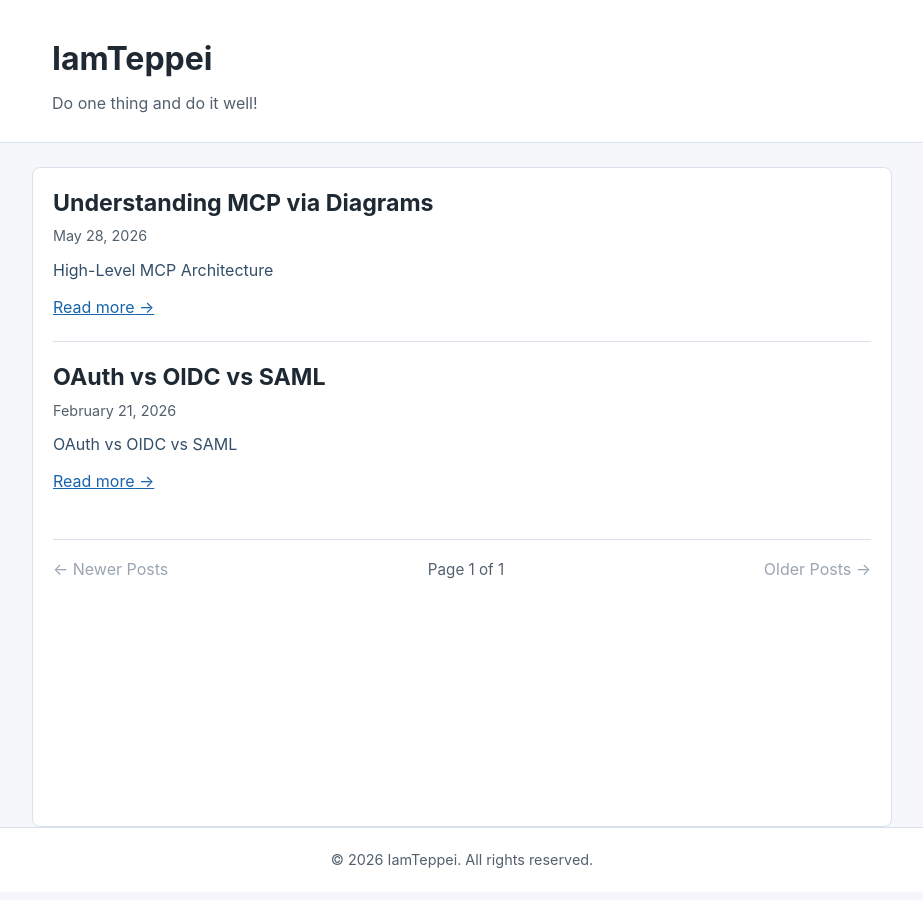
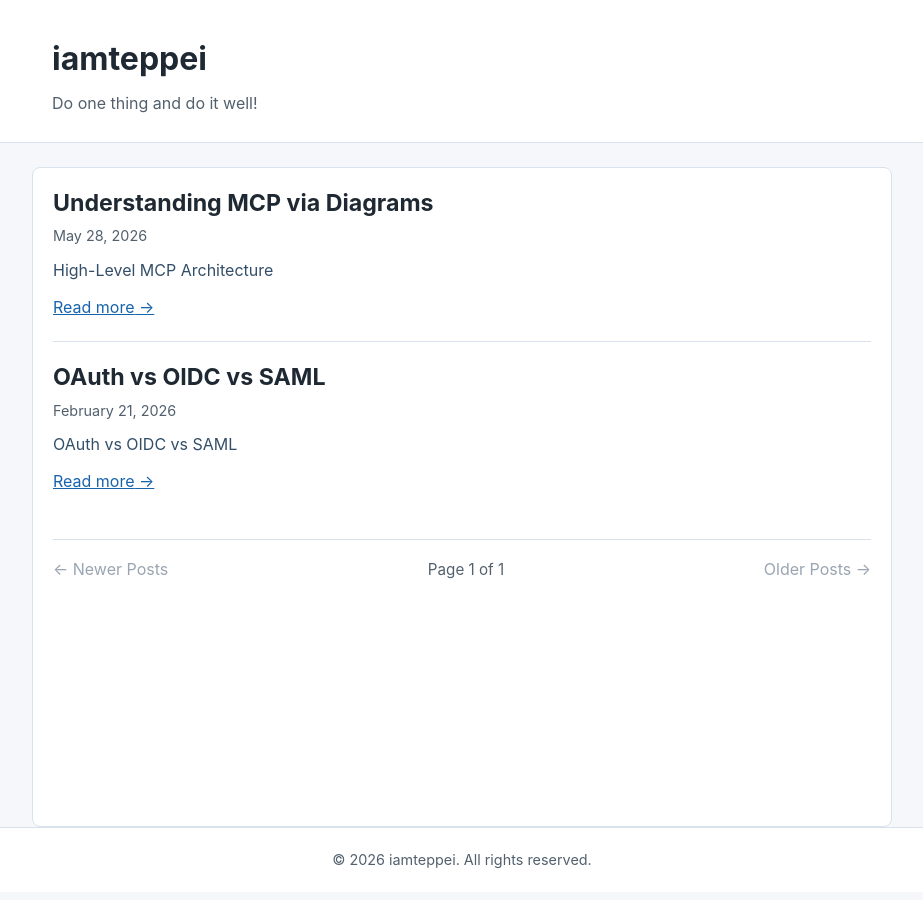
Before and after one commit to iamteppei/iamteppei.github.io, a Jekyll site: the page built from index.html, in a window 1280 px wide. Shown: the whole page, without its empty margins (178-1101 px from the left). Built offline with Jekyll 4.4.1, drawn with Linux system fonts in a browser that asks for light colours; the list of posts is cut into pages by our own code.

```diff
--- a/_config.yml
+++ b/_config.yml
@@ -1,5 +1,5 @@
 # Site settings
-title: IamTeppei
+title: iamteppei
 description: Do one thing and do it well!
 baseurl: ""
 url: "https://iamteppei.github.io"
```
